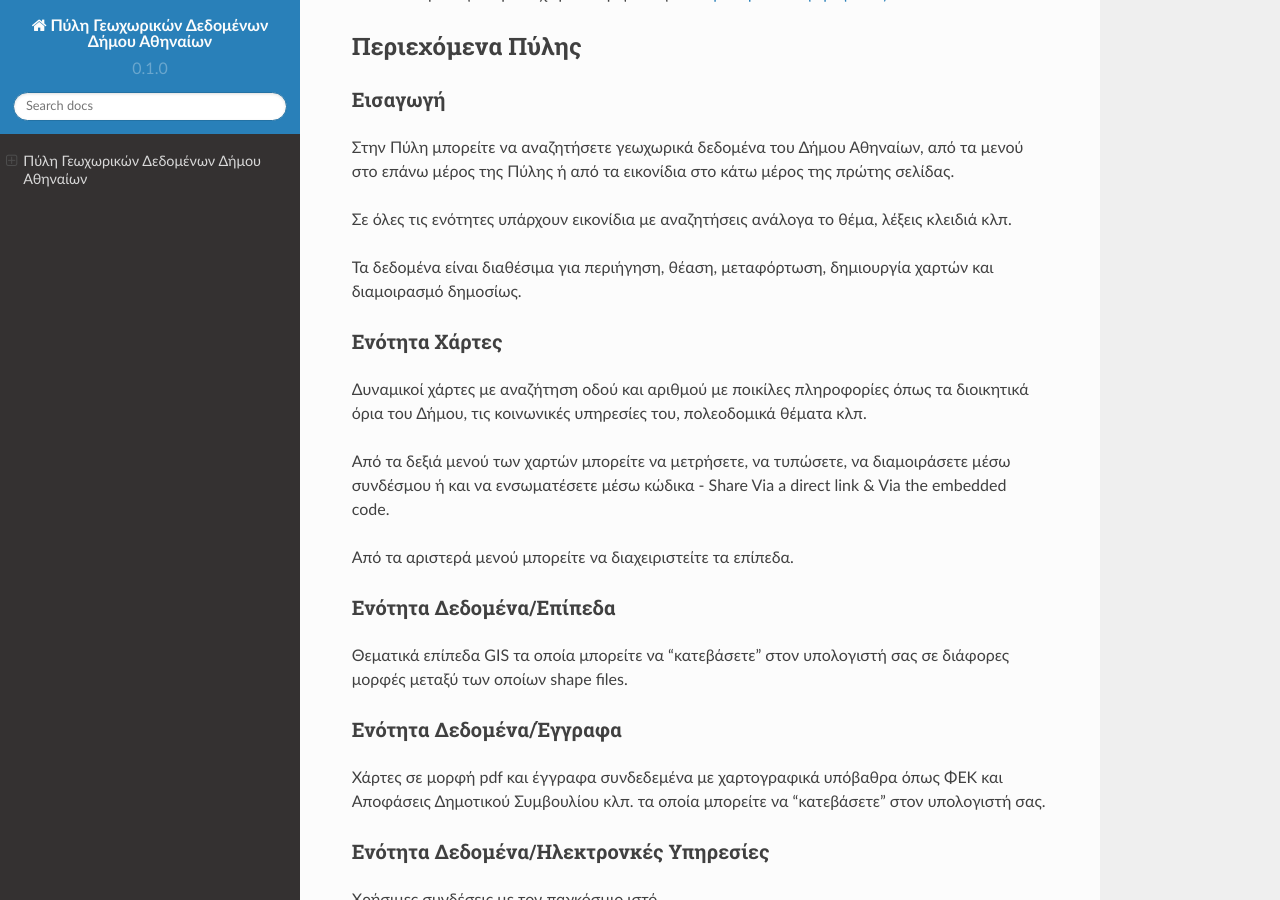
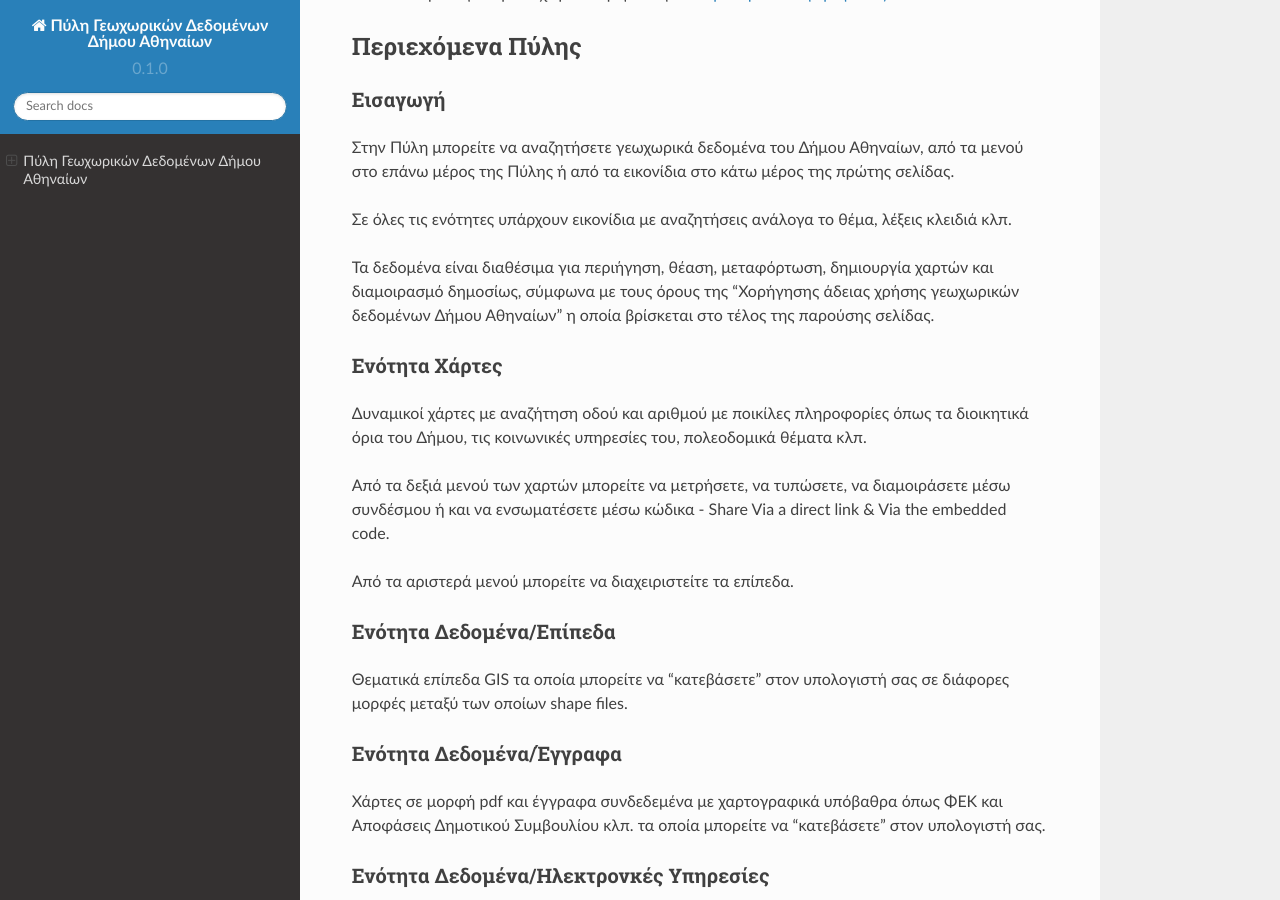
Before and after one commit to EOFarm/athens_geonode, a Sphinx documentation site: the page built from docs/source/index.rst, in a window 1280 px wide and 900 px high, scrolled down 850 px. Built offline with Sphinx 7.4.7 and the Read the Docs theme 2.0.0, drawn with Linux system fonts in a browser that asks for light colours.

Commit message:
Update index.rst

```diff
--- a/docs/source/index.rst
+++ b/docs/source/index.rst
@@ -30,7 +30,7 @@ H `Πύλη`_ αποτελεί έναν κατάλογο γεωχωρικών δ
 
 Σε όλες τις ενότητες υπάρχουν εικονίδια με αναζητήσεις ανάλογα το θέμα, λέξεις κλειδιά κλπ.
 
-Τα δεδομένα είναι διαθέσιμα για περιήγηση, θέαση, μεταφόρτωση, δημιουργία χαρτών και διαμοιρασμό δημοσίως.
+Τα δεδομένα είναι διαθέσιμα για περιήγηση, θέαση, μεταφόρτωση, δημιουργία χαρτών και διαμοιρασμό δημοσίως, σύμφωνα με τους όρους της "Χορήγησης άδειας χρήσης γεωχωρικών δεδομένων Δήμου Αθηναίων" η οποία βρίσκεται στο τέλος της παρούσης σελίδας.
 
 Ενότητα Χάρτες
 ----------------
```
